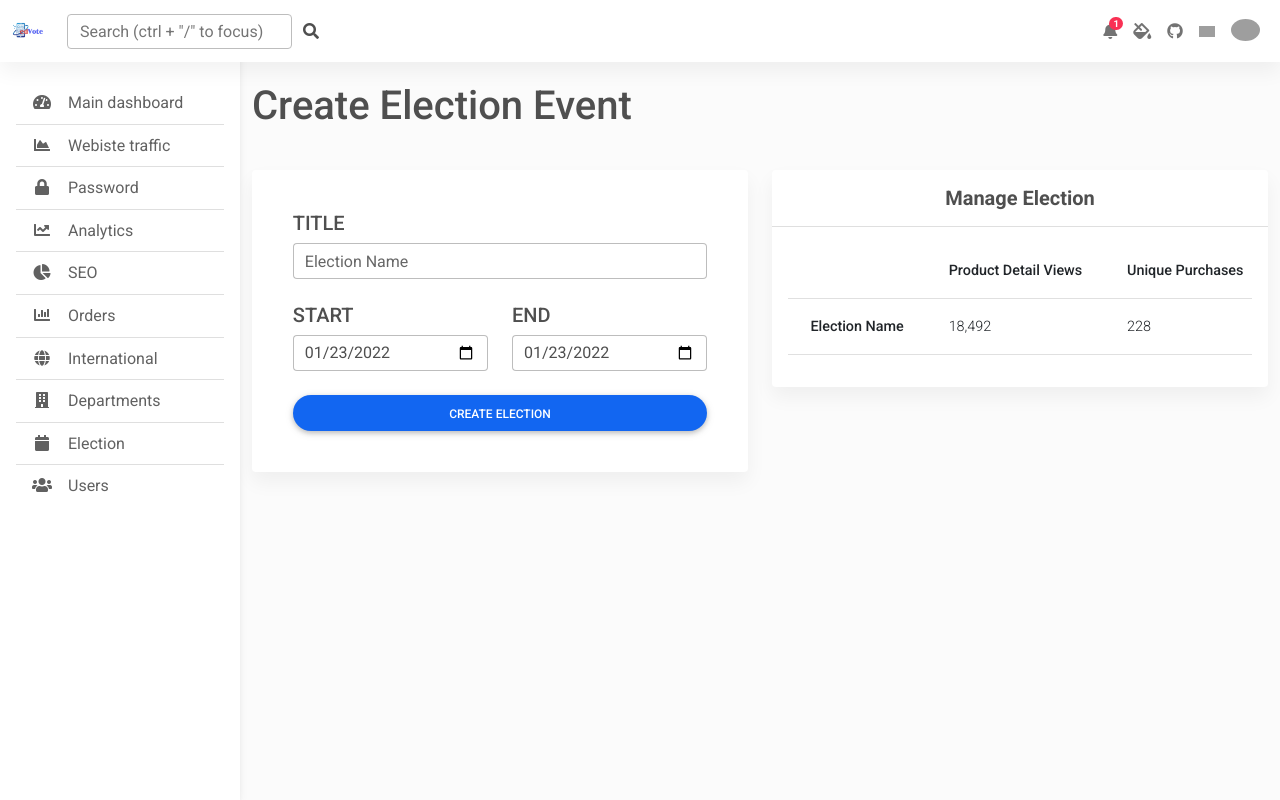
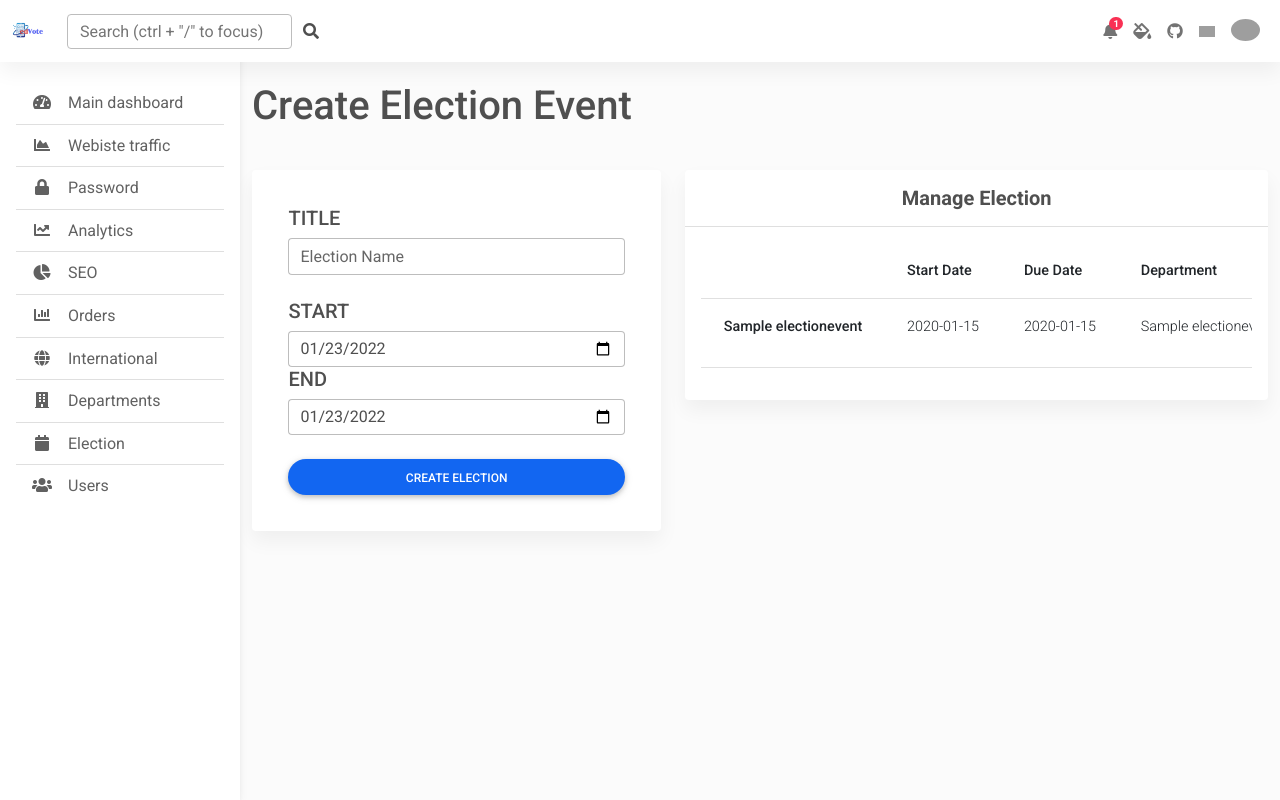
Before and after one commit to kentkentj/edVote-Web-admin, a PHP site: page /public/School-admin/election in a window 1280 px wide. Run offline with PHP 8.4, Linux system fonts and the light colour scheme; tables that the repository leaves empty hold one stand-in row (values such as "Sample post"); some libraries are stand-ins or nearby versions; grey boxes are pictures that could not be loaded.

Commit message:
custom election contents

```diff
--- a/public/School-admin/election.php
+++ b/public/School-admin/election.php
@@ -1,4 +1,56 @@
+<?php
+require "../../config.php";
+require "../../common.php";
+if(isset($_POST["make_election"])){
+	if (!hash_equals($_SESSION['csrf'], $_POST['csrf'])) die();
+	try{
+		$connection = new PDO($dsn, $username, $password, $options);
+
+		$new_election = array(
+            "election_name" => $_POST['election_title'],
+            "start_election_date"  => $_POST['start_date'],
+            "end_election_date"     => $_POST['end_date'],
+            "department_id"       => '1',
+            "depatment_name"  => 'CITCS',
+            "school_id"  => 'UC-BCF',
+            "school_name"  => 'University of the Cordilleras'
+        );
+
+        $sql_electionevent = sprintf(
+                "INSERT INTO %s (%s) values (%s)",
+                "electionevent",
+                implode(", ", array_keys($new_election)),
+                ":" . implode(", :", array_keys($new_election))
+        );
+
+        $statement = $connection->prepare($sql_electionevent);
+        $statement->execute($new_election);
+	} catch(PDOException $error) {
+        echo $sql_electionevent . "<br>" . $error->getMessage();
+    }
+}
+
+try{
+	$connection=new PDO($dsn, $username, $password, $options);
+
+	$sql_read_electionevent="SELECT * FROM electionevent";
+
+	$statement_read = $connection->prepare($sql_read_electionevent);
+  	$statement_read->execute();
+	$result = $statement_read->fetchAll();
+
+} catch(PDOException $error){
+	echo $sql_read_electionevent . "<br>" . $error->getMessage();
+}
+
+?>
 <?php include 'templates/header.php' ?>
+
+<?php
+    if (isset($_POST['make_election']) && $statement) {
+      header("Location: edVoteAdmin/public/School-admin/election");
+    }
+?>
 
 <?php
     //min date
@@ -13,9 +65,10 @@
         <!--Create Election Event-->
         <div class="card">
           <div class="card-body" style="margin:5%;">
+          <form method="POST">
             <h5 class="card-title">TITLE</h5>
             <div class="form-outline">
-              <input type="text" id="title" class="form-control" name="firstname" />
+              <input type="text" id="title" class="form-control" name="election_title" />
               <label class="form-label" for="title">Election Name</label>
             </div>
 
@@ -35,13 +88,16 @@
               </div>
             </div>
 
-            <button class="btn btn-primary btn-rounded w-100 ripple-surface">CREATE ELECTION</button>
+            <button type="submit" name="make_election" class="btn btn-primary btn-rounded w-100 ripple-surface">CREATE ELECTION</button>
+
+            <input name="csrf" type="hidden" value="<?php echo escape($_SESSION['csrf']); ?>">
+          </form>
           </div>
         </div>
         <!--end Create Election Event-->
       </div>
 
-      <div class="col-sm-6 my-4">
+      <div class="col-sm-7 my-4">
         <!--Section: Election Manage KPIs-->
         <section class="mb-4">
           <div class="card">
@@ -56,22 +112,30 @@
                   <thead>
                     <tr>
                       <th scope="col"></th>
-                      <th scope="col">Product Detail Views</th>
-                      <th scope="col">Unique Purchases</th>
-                      <th scope="col">Quantity</th>
-                      <th scope="col">Product Revenue</th>
-                      <th scope="col">Avg. Price</th>
+                      <th scope="col">Start Date</th>
+                      <th scope="col">Due Date</th>
+                      <th scope="col">Department</th>
+                      <th scope="col">Action</th>
                     </tr>
                   </thead>
                   <tbody>
+                  <?php foreach ($result as $row) : ?>
                     <tr>
-                      <th scope="row">Election Name</th>
-                      <td>18,492</td>
-                      <td>228</td>
-                      <td>350</td>
-                      <td>$4,787.64</td>
-                      <td>$13.68</td>
+                      <th scope="row"><?php echo escape($row["election_name"]); ?></th>
+                      <td><?php echo escape($row["start_election_date"]); ?></td>
+                      <td><?php echo escape($row["end_election_date"]); ?></td>
+                      <td><?php echo escape($row["depatment_name"]); ?></td>
+                      <td>
+                        <a class="btn btn-danger"  href="#!" role="button">
+                          <i class="far fa-trash-alt"></i>
+                        </a>
+
+                        <a class="btn btn-primary" href="#!" role="button">
+                          <i class="far fa-edit"></i>
+                        </a>
+                      </td>
                     </tr>
+                  <?php endforeach; ?>
                   </tbody>
                 </table>
               </div>
```
